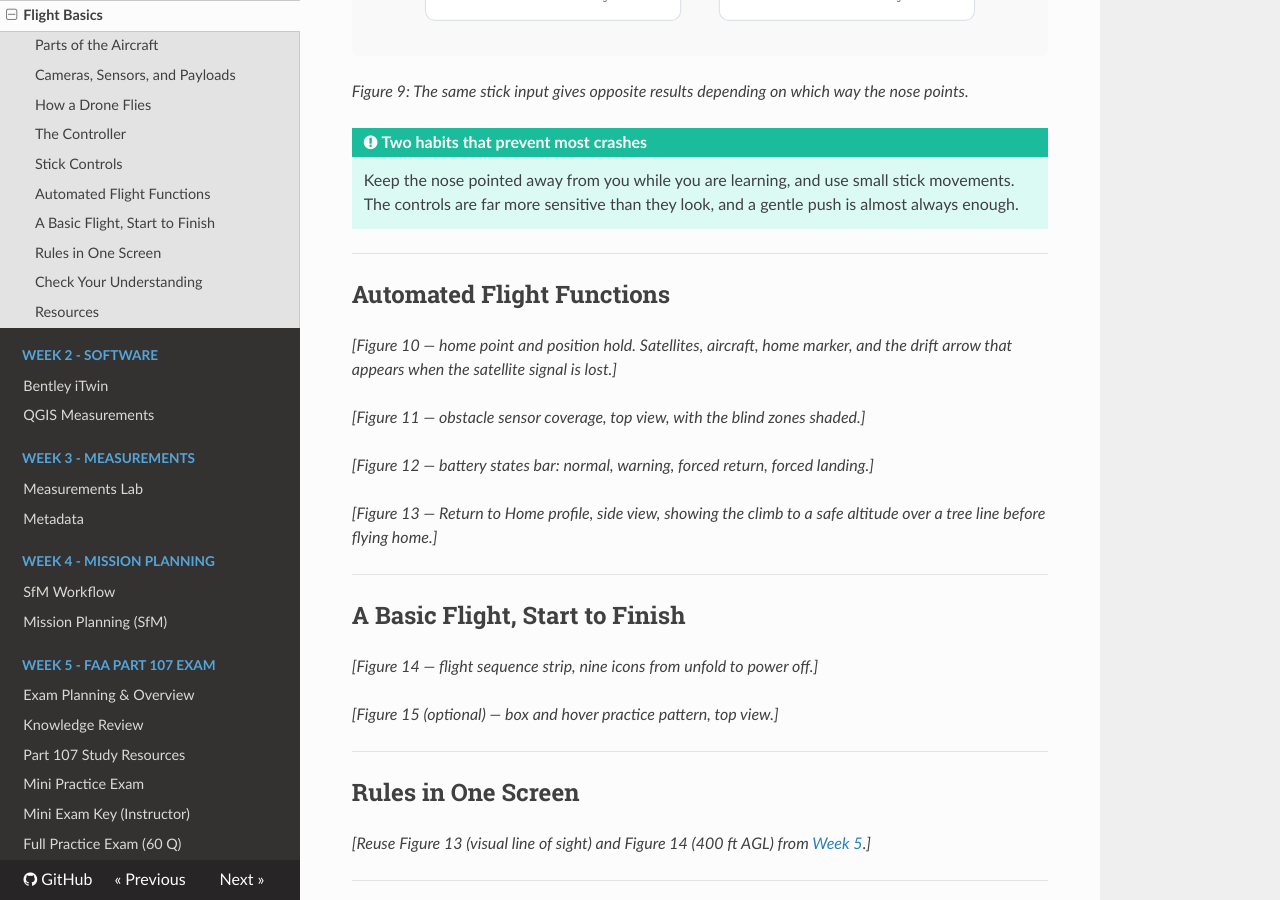
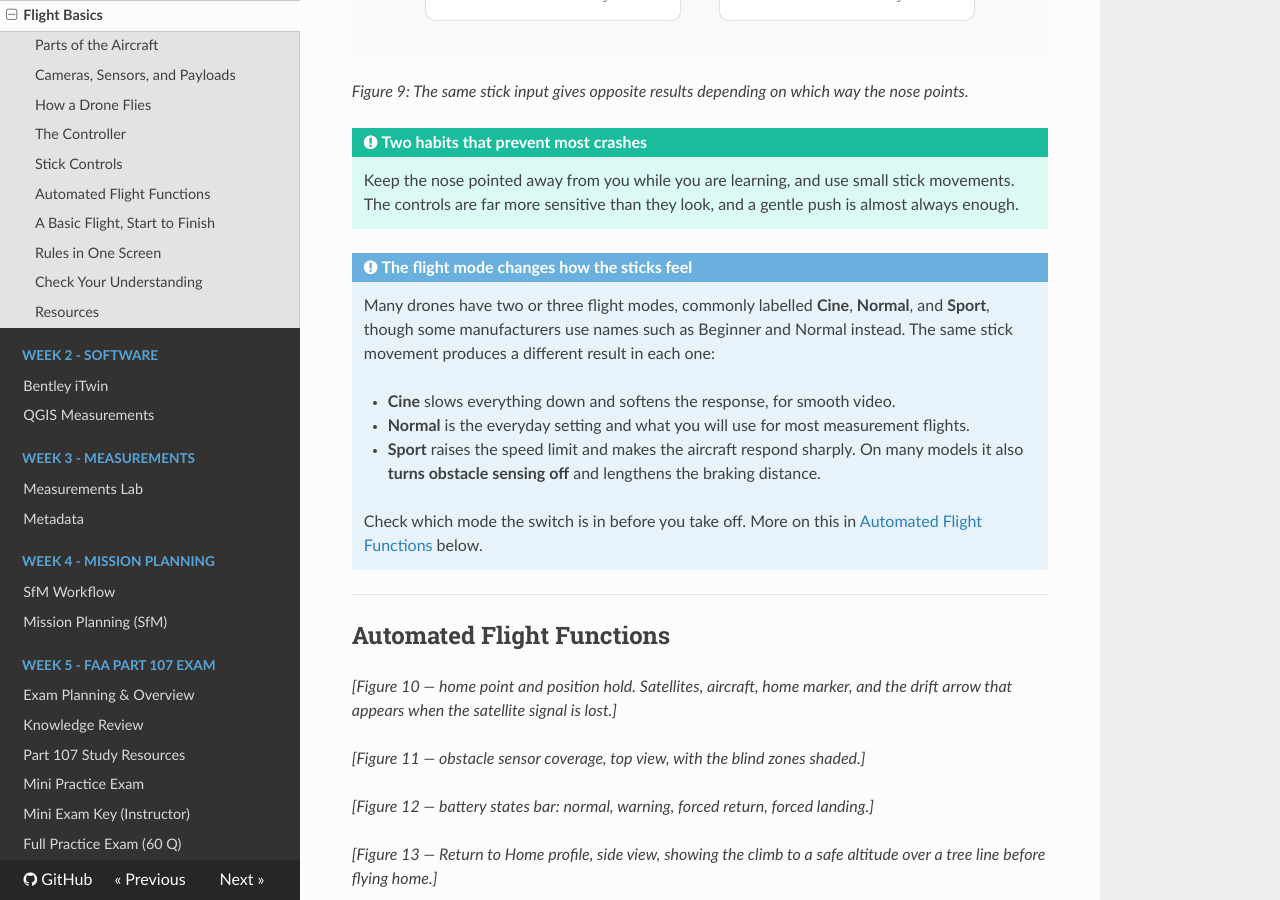
Before and after one commit to gus-p-williams/byu-cce-drone_measurements, an MkDocs documentation site: the page built from docs/week_01/flight_basics.md, in a window 1280 px wide and 900 px high, scrolled down 4612 px. Built offline with MkDocs 1.6.1, drawn with Linux system fonts in a browser that asks for light colours; nearby versions of some CDN libraries.

Commit message:
Week 1 Flight Basics: note on flight modes in the stick controls section
Explain that Cine, Normal, and Sport change how far the aircraft moves for the
same stick input, and that Sport also disables obstacle sensing on many models
and lengthens braking distance. Links forward to Automated Flight Functions,
where the modes are covered in full.

Co-Authored-By: Claude Opus 5 <noreply@anthropic.com>

```diff
--- a/docs/week_01/flight_basics.md
+++ b/docs/week_01/flight_basics.md
@@ -113,6 +113,19 @@ stays where it is.*
     Keep the nose pointed away from you while you are learning, and use small stick movements. The
     controls are far more sensitive than they look, and a gentle push is almost always enough.
 
+!!! note "The flight mode changes how the sticks feel"
+    Many drones have two or three flight modes, commonly labelled **Cine**, **Normal**, and
+    **Sport**, though some manufacturers use names such as Beginner and Normal instead. The same
+    stick movement produces a different result in each one:
+
+    - **Cine** slows everything down and softens the response, for smooth video.
+    - **Normal** is the everyday setting and what you will use for most measurement flights.
+    - **Sport** raises the speed limit and makes the aircraft respond sharply. On many models it
+      also **turns obstacle sensing off** and lengthens the braking distance.
+
+    Check which mode the switch is in before you take off. More on this in
+    [Automated Flight Functions](#automated-flight-functions) below.
+
 ---
 
 ## Automated Flight Functions
```
